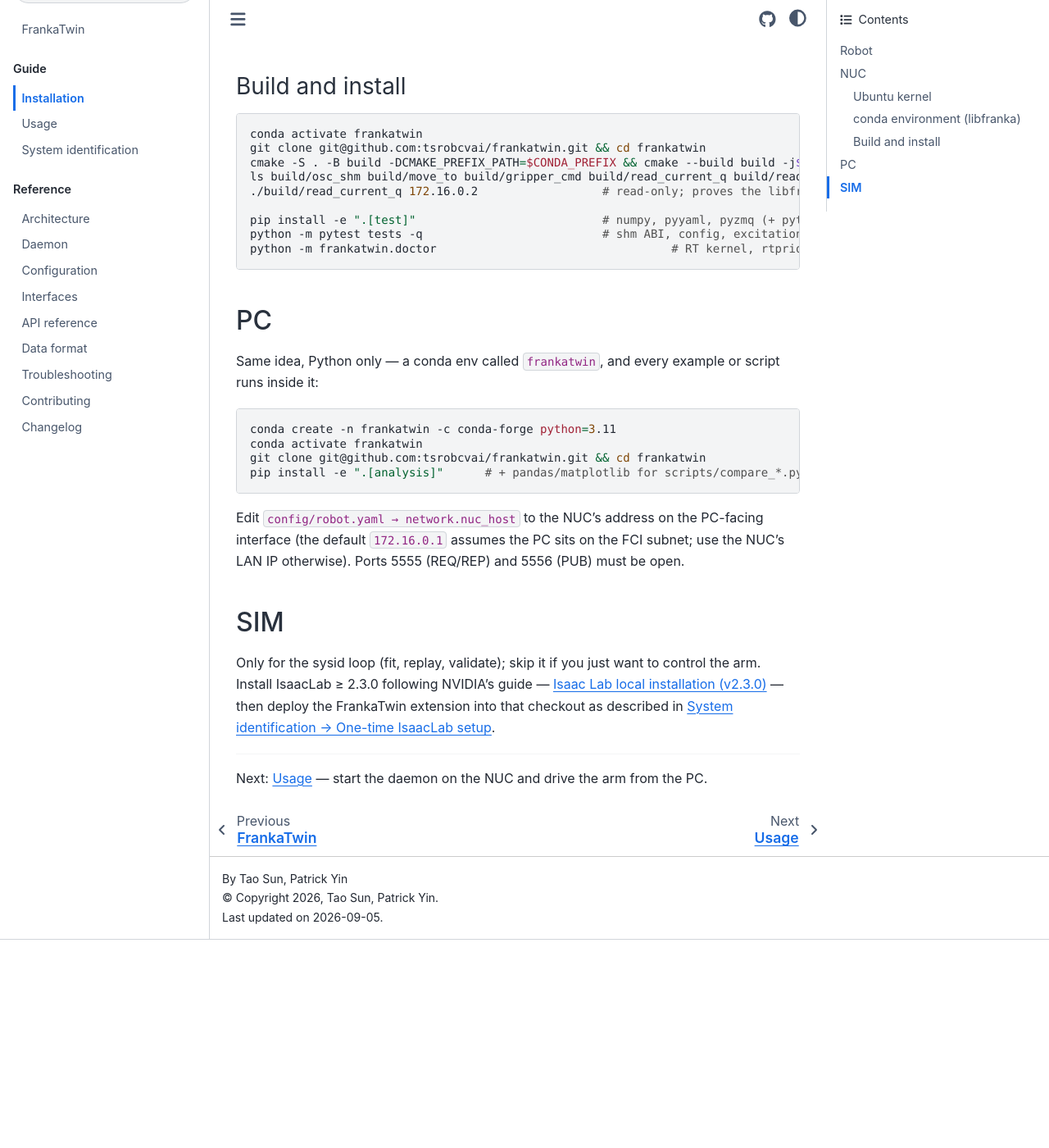
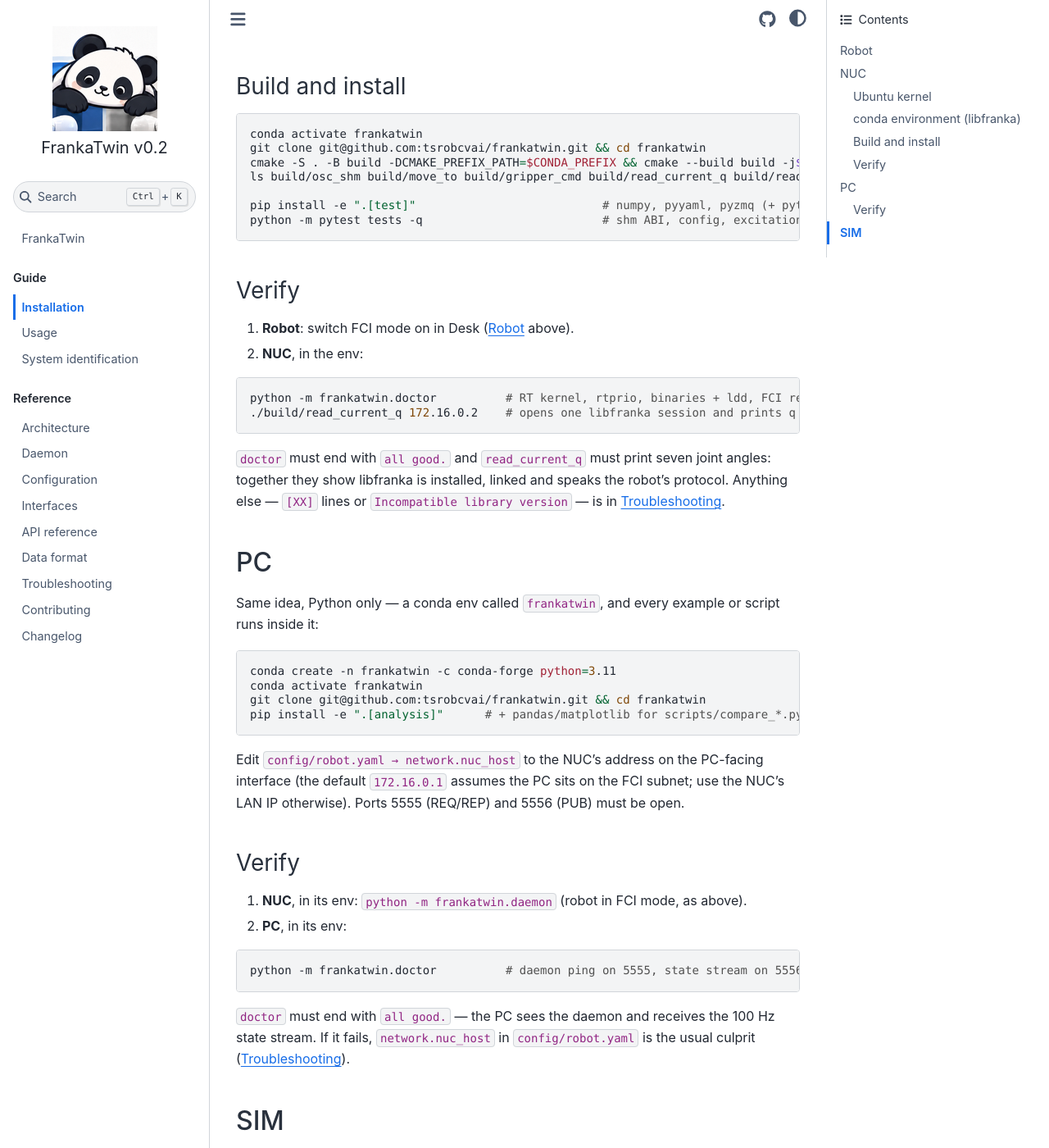
Before and after one commit to tsrobcvai/frankatwin, a Sphinx documentation site: the page built from docs/installation.md, in a window 1280 px wide and 1400 px high, scrolled down 2610 px. Shown: the whole window at 82% size. Built offline with Sphinx 7.4.7 and the Sphinx Book theme 1.1.4, drawn with Linux system fonts in a browser that asks for light colours; before the commit the page ends 3756 px from its top, so only the background shows below that.

Commit message:
docs: Verify steps in Installation; Usage starts the daemon and nothing else
NUC and PC each end with a "Verify" step. NUC: FCI on in Desk, then `doctor`
must say `all good.` and `read_current_q` must print seven joint angles --
doctor never opens a libfranka session, so a protocol mismatch passes it;
read_current_q is the step that proves the version talks to the robot. PC:
daemon up on the NUC, `doctor` on the PC sees it and the state stream.

The doctor lines that used to sit in Usage (before the daemon, before the
examples) were those verification steps; Step 1 is now the daemon command
alone and Step 2 goes straight to the examples.

Co-Authored-By: Claude Code <noreply@anthropic.com>

````diff
--- a/docs/installation.md
+++ b/docs/installation.md
@@ -91,12 +91,25 @@ conda activate frankatwin
 git clone git@github.com:tsrobcvai/frankatwin.git && cd frankatwin
 cmake -S . -B build -DCMAKE_PREFIX_PATH=$CONDA_PREFIX && cmake --build build -j$(nproc)
 ls build/osc_shm build/move_to build/gripper_cmd build/read_current_q build/read_current_pose build/read_load
-./build/read_current_q 172.16.0.2                  # read-only; proves the libfranka version matches the robot
 
 pip install -e ".[test]"                           # numpy, pyyaml, pyzmq (+ pytest)
 python -m pytest tests -q                          # shm ABI, config, excitation, cli, gripper
-python -m frankatwin.doctor                                  # RT kernel, rtprio, binaries, libfranka, FCI link
 ```
+
+### Verify
+
+1. **Robot**: switch FCI mode on in Desk ([Robot](#robot) above).
+2. **NUC**, in the env:
+
+```bash
+python -m frankatwin.doctor          # RT kernel, rtprio, binaries + ldd, FCI reachable, competing clients
+./build/read_current_q 172.16.0.2    # opens one libfranka session and prints q -- read-only, the arm does not move
+```
+
+`doctor` must end with `all good.` and `read_current_q` must print seven joint
+angles: together they show libfranka is installed, linked and speaks the robot's
+protocol. Anything else — `[XX]` lines or `Incompatible library version` — is in
+[Troubleshooting](troubleshooting.md).
 
 ## PC
 
@@ -114,6 +127,19 @@ Edit `config/robot.yaml → network.nuc_host` to the NUC's address on the PC-fac
 interface (the default `172.16.0.1` assumes the PC sits on the FCI subnet; use
 the NUC's LAN IP otherwise). Ports 5555 (REQ/REP) and 5556 (PUB) must be open.
 
+### Verify
+
+1. **NUC**, in its env: `python -m frankatwin.daemon` (robot in FCI mode, as above).
+2. **PC**, in its env:
+
+```bash
+python -m frankatwin.doctor          # daemon ping on 5555, state stream on 5556
+```
+
+`doctor` must end with `all good.` — the PC sees the daemon and receives the
+100 Hz state stream. If it fails, `network.nuc_host` in `config/robot.yaml` is
+the usual culprit ([Troubleshooting](troubleshooting.md)).
+
 ## SIM
 
 Only for the sysid loop (fit, replay, validate); skip it if you just want to
````
Also changed, not shown: docs/usage.md (+5 -16 lines).
